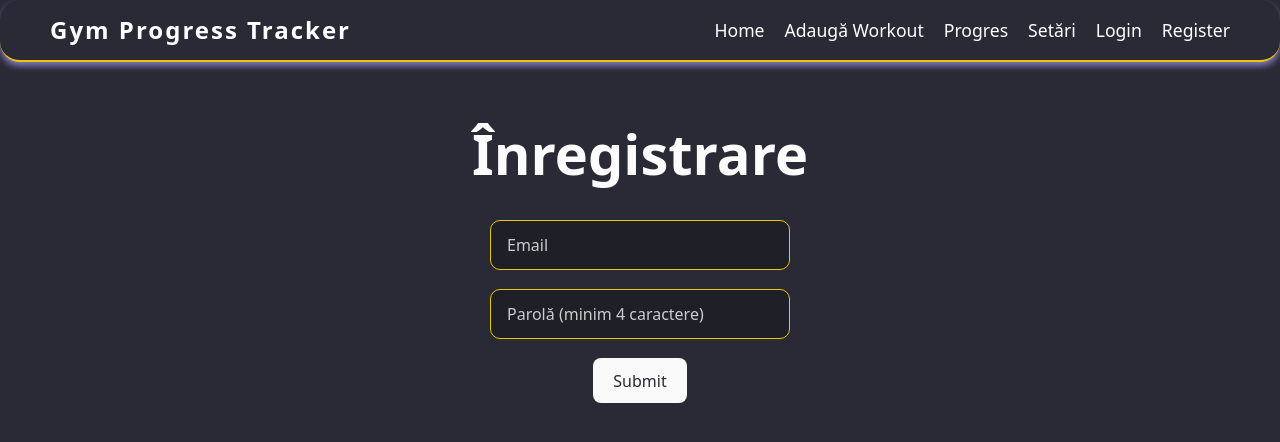
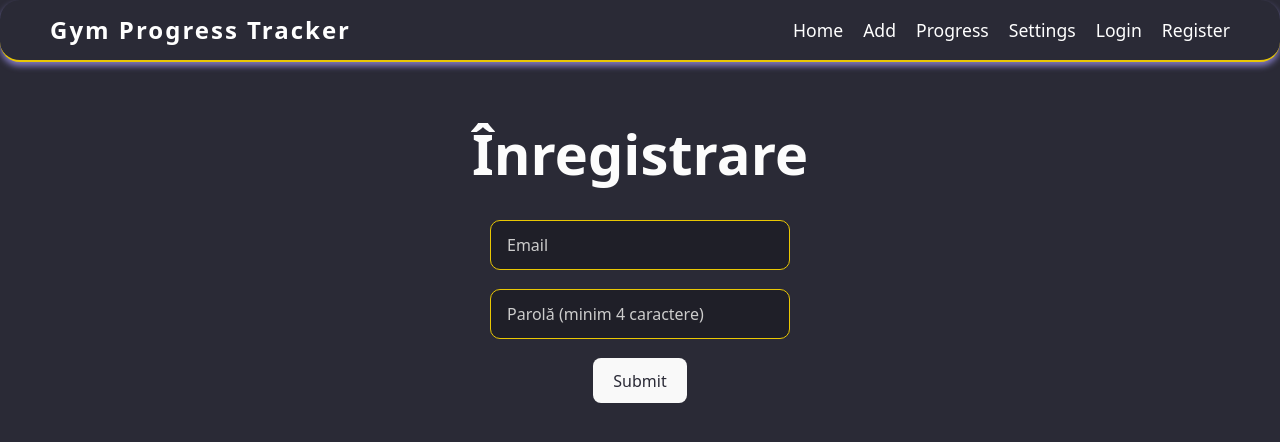
Before and after one commit to catyuzu23/gym-progress-tracker, a React (Vite) app: page /register in a window 1280 px wide. Shown: the top 442 px of the page. Built offline with nearby package versions, Linux system fonts and the light colour scheme.

Commit message:
rearanjare

```diff
--- a/src/components/Navbar.jsx
+++ b/src/components/Navbar.jsx
@@ -6,6 +6,13 @@ export default function Navbar() {
   const navigate = useNavigate();
   const [menuOpen, setMenuOpen] = useState(false);
   const isLoggedIn = localStorage.getItem('loggedIn') === 'true';
+  const [navItems, setNavItems] = useState([
+    { name: 'Home', path: '/' },
+    { name: 'Add', path: '/add' },
+    { name: 'Progress', path: '/progress' },
+    { name: 'Settings', path: '/settings' }
+  ]);
+
 
   const handleLogout = () => {
     localStorage.setItem('loggedIn', 'false');
@@ -15,6 +22,26 @@ export default function Navbar() {
   const toggleMenu = () => {
     setMenuOpen(!menuOpen);
   };
+  const handleClick = (name) => {
+    if (name === 'Settings') {
+      const count = parseInt(localStorage.getItem('settingsClicks') || '0') + 1;
+      localStorage.setItem('settingsClicks', count);
+
+      if (count >= 3) {
+        reorderNav();
+      }
+    }
+  };
+  const reorderNav = () => {
+    setNavItems((prev) => {
+      const reordered = [...prev];
+      const settingsIndex = reordered.findIndex(i => i.name === 'Settings');
+      const [settingsItem] = reordered.splice(settingsIndex, 1);
+      reordered.unshift(settingsItem); // mutăm Settings primul
+      return reordered;
+    });
+  };
+
 
   return (
     <nav className="navbar">
@@ -30,10 +57,17 @@ export default function Navbar() {
 
         {/* Link-uri navbar */}
         <div className={`navbar-links ${menuOpen ? 'active' : ''}`}>
-          <Link to="/" className="navbar-item">Home</Link>
-          <Link to="/add" className="navbar-item">Adaugă Workout</Link>
-          <Link to="/progress" className="navbar-item">Progres</Link>
-          <Link to="/settings" className="navbar-item">Setări</Link>
+          {navItems.map((item, idx) => (
+            <Link
+              key={idx}
+              to={item.path}
+              onClick={() => handleClick(item.name)}
+              className="navbar-item"
+            >
+              {item.name}
+            </Link>
+          ))}
+
           {!isLoggedIn ? (
             <>
               <Link to="/login" className="navbar-item">Login</Link>
--- a/src/pages/Register.jsx
+++ b/src/pages/Register.jsx
@@ -7,7 +7,7 @@ export default function Register() {
   const navigate = useNavigate();
 
   const isEmailValid = (email) => {
-    // Regex simplu, nu perfect dar bun pentru validare minimă
+    // Regex
     return /^[^\s@]+@[^\s@]+\.[^\s@]+$/.test(email);
   };
 
```
